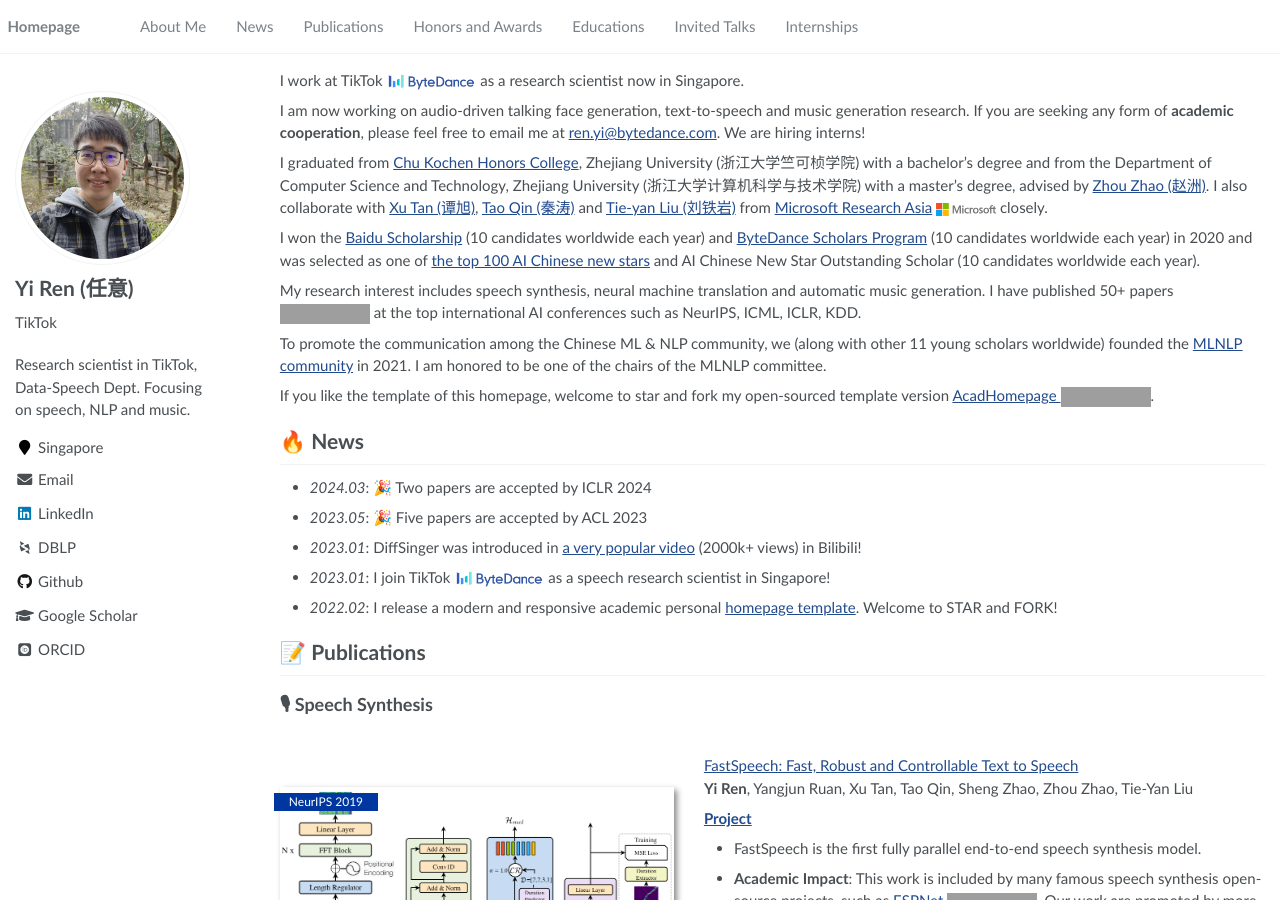
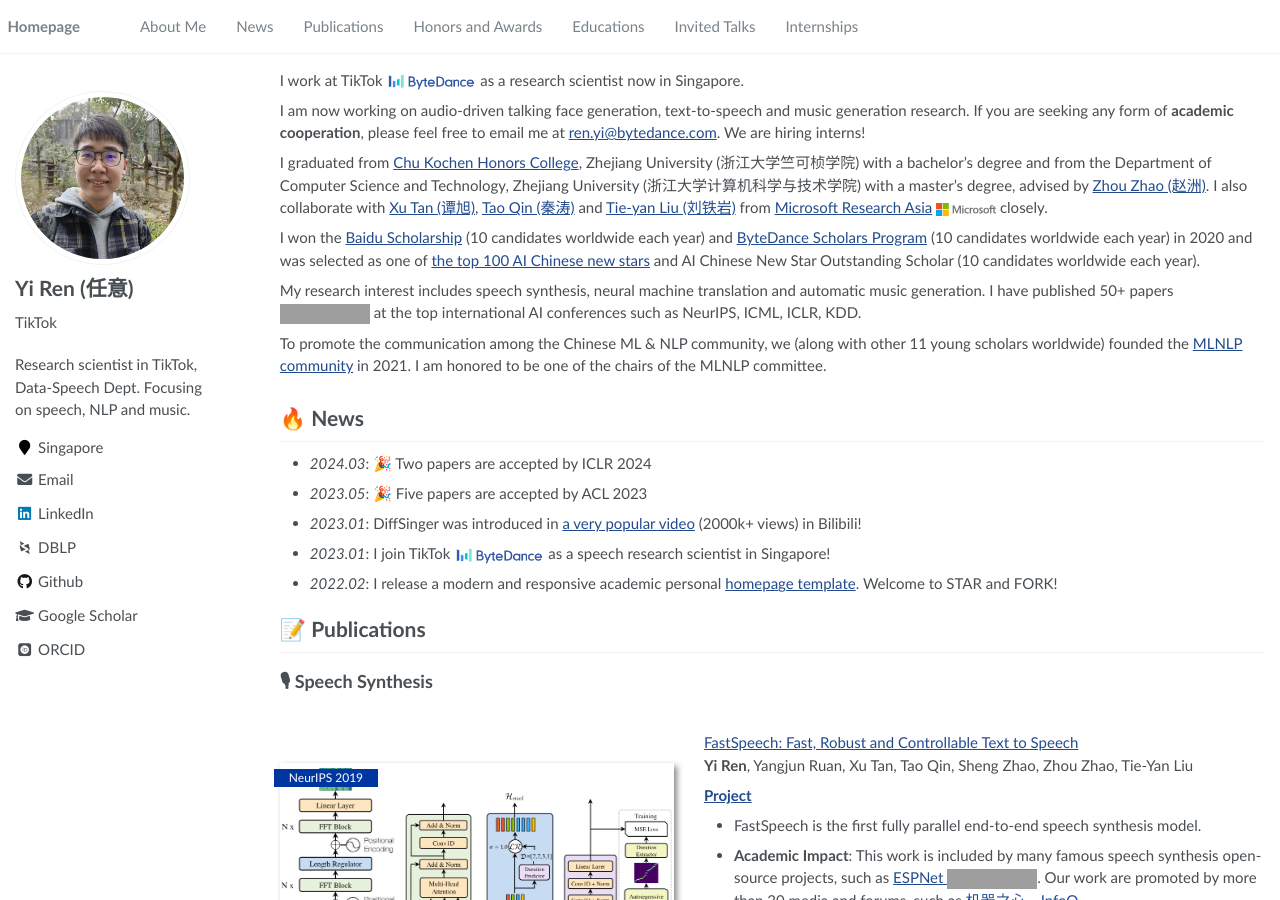
Before and after one commit to LYXRhythm/liyongxiang.github.io, a Jekyll site: the page built from _pages/about.md, in a window 1280 px wide and 900 px high. Built offline with Jekyll 4.4.1, drawn with Linux system fonts in a browser that asks for light colours; some web fonts are replaced; grey boxes are pictures that could not be loaded.

Commit message:
rhythm commit

```diff
--- a/_data/navigation.yml
+++ b/_data/navigation.yml
@@ -1,10 +1,10 @@
 # main links links
 main:
   - title: "About Me"
-    # url: "/#about-me"
+    url: "/#about-me"
 
   - title: "News"
-    # url: "/#-news"
+    url: "/#-news"
 
   - title: "Publications"
     # url: "/#-publications"
--- a/_pages/about.md
+++ b/_pages/about.md
@@ -11,8 +11,7 @@ redirect_from:
 <span class='anchor' id='about-me'></span>
 {% include_relative includes/intro.md %}
 
-If you like the template of this homepage, welcome to star and fork my open-sourced template version [AcadHomepage ![](https://img.shields.io/github/stars/RayeRen/acad-homepage.github.io?style=social)](https://github.com/RayeRen/acad-homepage.github.io).
-
+<span class='anchor' id='-news'></span>
 {% include_relative includes/news.md %}
 
 {% include_relative includes/pub.md %}
```
